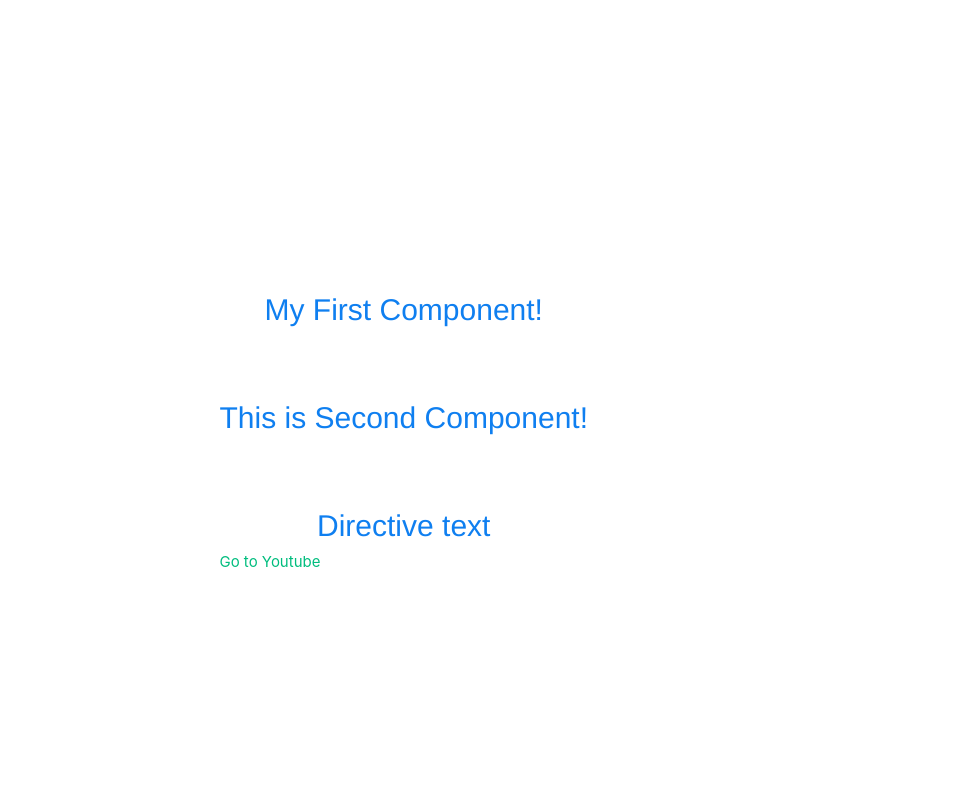
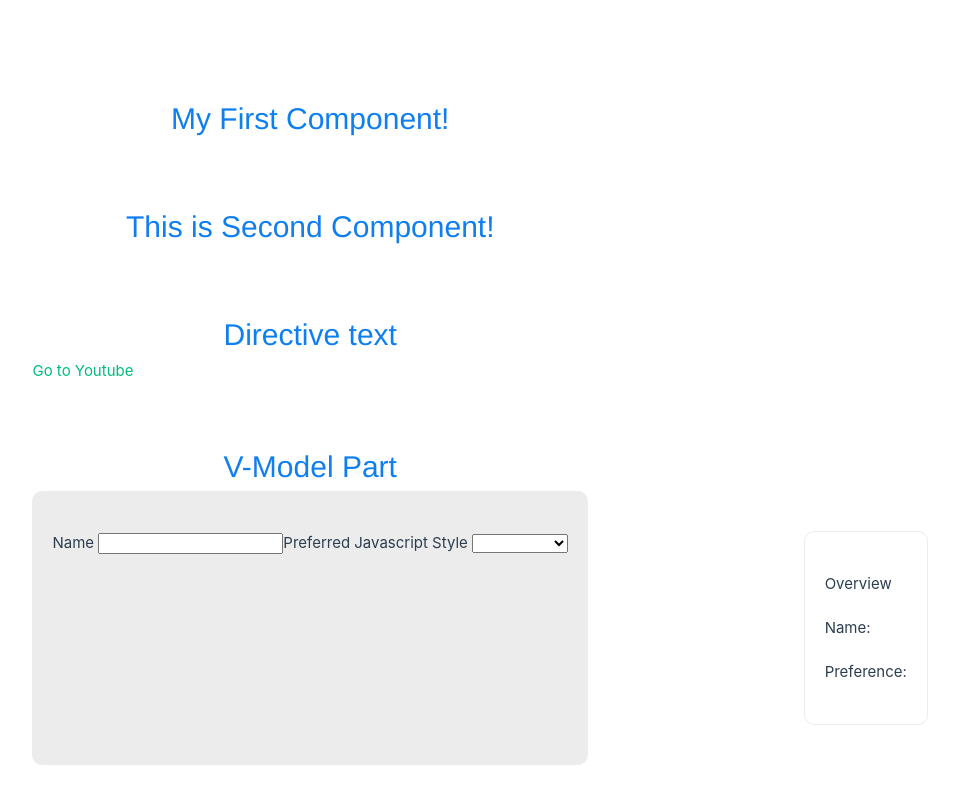
Before and after one commit to ProgrammerSohan/Vue-Js3_Frontend-Dev, a Vue app in the folder s1_ch1/first_app/: page / in a window 1280 px wide. Shown: the whole page, without its empty margins (52-1011 px from the left). Built offline with nearby package versions, Linux system fonts and the light colour scheme.

Commit message:
1.13_basic directives_v-model_f

```diff
--- a/s1_ch1/first_app/src/App.vue
+++ b/s1_ch1/first_app/src/App.vue
@@ -5,17 +5,23 @@
     <Exercise2 />
     <br>
     <Exercise3 />
+    <br>
+    <h1>V-Model Part</h1>
+    <br>
+    <Exercise4 />
 
 </template>
 <script>
 import Exercise from './components/Exercise1-01.vue'
 import Exercise2 from './components/Exercise1-02.vue'
 import Exercise3 from './components/Exercise1-03.vue'
+import Exercise4 from './components/Exercise1-04.vue'
 export default {
   components: {
     Exercise,
     Exercise2,
-    Exercise3
+    Exercise3,
+    Exercise4
   }
 
 }
--- /dev/null
+++ b/s1_ch1/first_app/src/components/Exercise1-04.vue
@@ -0,0 +1,66 @@
+<template lang="">
+    <div class="form">
+        <label for="">
+            Name
+            <input type="text" v-model="name" />
+        </label>
+        <label for="">
+            Preferred Javascript Style
+            <select name="language" v-model="language">
+                <option value="Javascript">Javascript</option>
+                <option value="TypeScript">TypeScript</option>
+                <option value="CoffeeScript">CoffeeScript</option>
+                <option value="Dart">Dart</option>
+
+            </select>
+        </label>
+    </div>
+    <ul class="overview">
+        <li><strong>Overview</strong></li>
+        <li>Name: {{name}}</li>
+        <li>Preference: {{language}}</li>
+    </ul>
+</template>
+<script>
+ export default{
+    data(){
+        return {
+            name: '',
+            language: '',
+
+        }
+
+    },
+
+ }
+
+</script>
+<style>
+.form{
+ display: flex;
+ justify-content: space-evenly;
+ max-width: 800px;
+ padding: 40px 20px;
+ border-radius: 10px;
+ margin: 0 auto;
+ background: #ececec;
+
+}
+.overview{
+    display: flex;
+    flex-direction: column;
+    justify-content: space-evenly;
+    max-width: 300px;
+    margin: 40px auto;
+    padding: 40px 20px;
+    border-radius: 10px;
+    border: 1px solid #ececec;
+}
+.overview>li{
+    list-style: none;
+}
+.overview>li+li{
+    margin-top: 20px;
+}
+
+</style>
```
